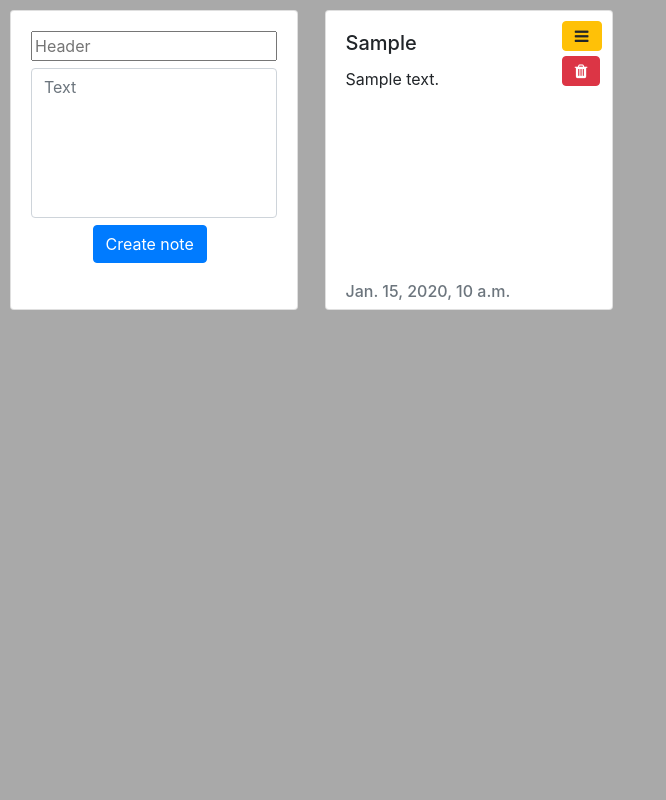
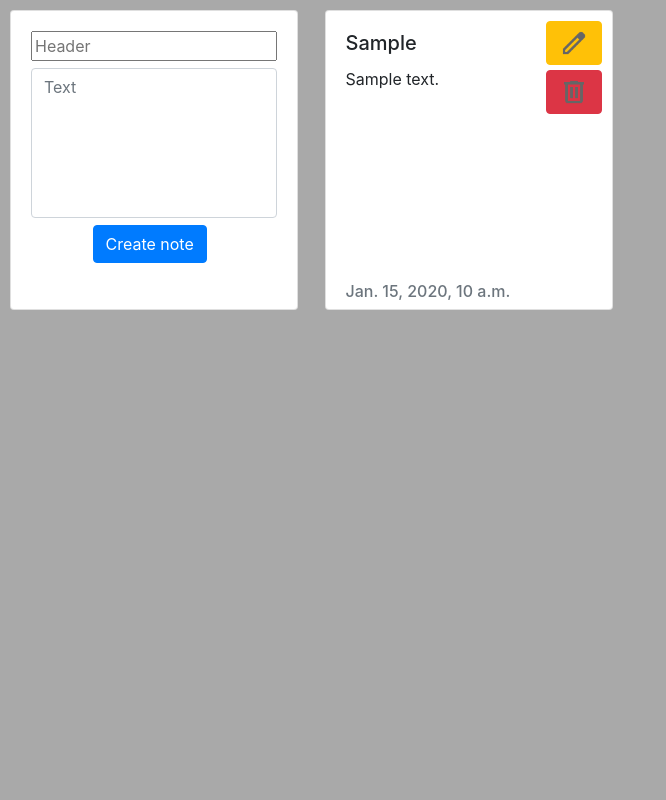
Before and after one commit to dev-groz/note-taking-app, a Django app: page / in a window 1280 px wide. Shown: the part 56-856 px from the top of the page, without its empty margins (0-666 px from the left). Run offline with Django 4.2, Linux system fonts and the light colour scheme; tables that the repository leaves empty hold one stand-in row (values such as "Sample post").

Commit message:
Remove dependencies from icons (edit, delete)

```diff
--- a/notes/templates/allnotes.html
+++ b/notes/templates/allnotes.html
@@ -7,7 +7,6 @@
     <meta name="viewport" content="width=device-width, initial-scale=1.0">
     <title>All notes</title>
     <link rel="stylesheet" href="https://cdn.jsdelivr.net/npm/bootstrap@4.0.0/dist/css/bootstrap.min.css" integrity="sha384-Gn5384xqQ1aoWXA+058RXPxPg6fy4IWvTNh0E263XmFcJlSAwiGgFAW/dAiS6JXm" crossorigin="anonymous">
-    <link rel="stylesheet" href="https://cdnjs.cloudflare.com/ajax/libs/font-awesome/4.7.0/css/font-awesome.min.css">
     <link rel="stylesheet" href="{% static 'style.css' %}" />
 </head>
 
@@ -39,10 +38,10 @@
                     <h5 class="card-title">{{ note.header }}</h5>
                     <div class="note-head">
                         <form action='/note/{{ note.id }}' method='get'>
-                            <button type="submit" class="btn btn-warning fa fa-bars"></button>
+                            <button type="submit" class="btn btn-warning"><img src="../static/edit.png" height="30" width="30"></button>
                         </form>
                         <form action='/removenote/{{ note.id }}' method='get'>
-                            <button type="submit" class="btn btn-danger fa fa-trash"></button>
+                            <button type="submit" class="btn btn-danger"><img src="../static/delete.png" height="30" width="30"></button>
                         </form>
                     </div>
                     <p class="card-text">{{ note.text }}</p>
```
Also changed, not shown: notes/static/delete.png (added), notes/static/edit.png (added).
